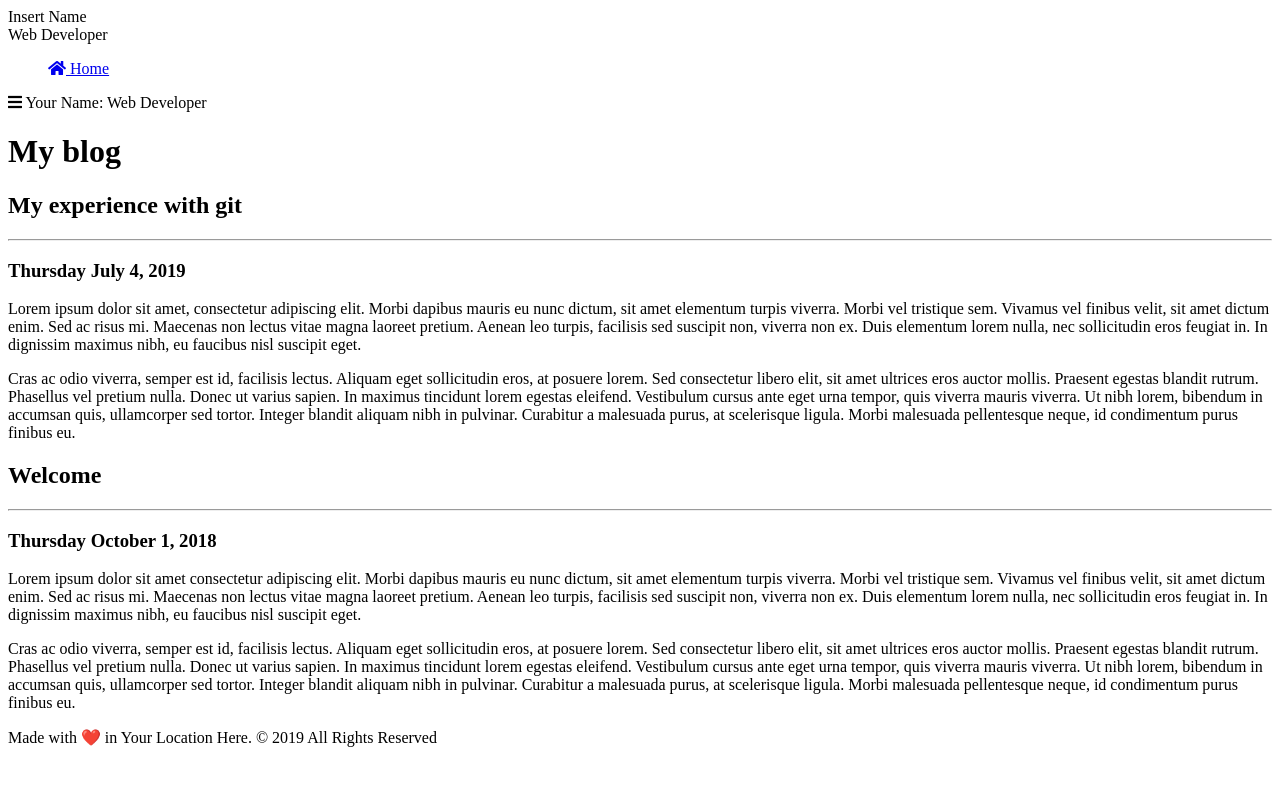
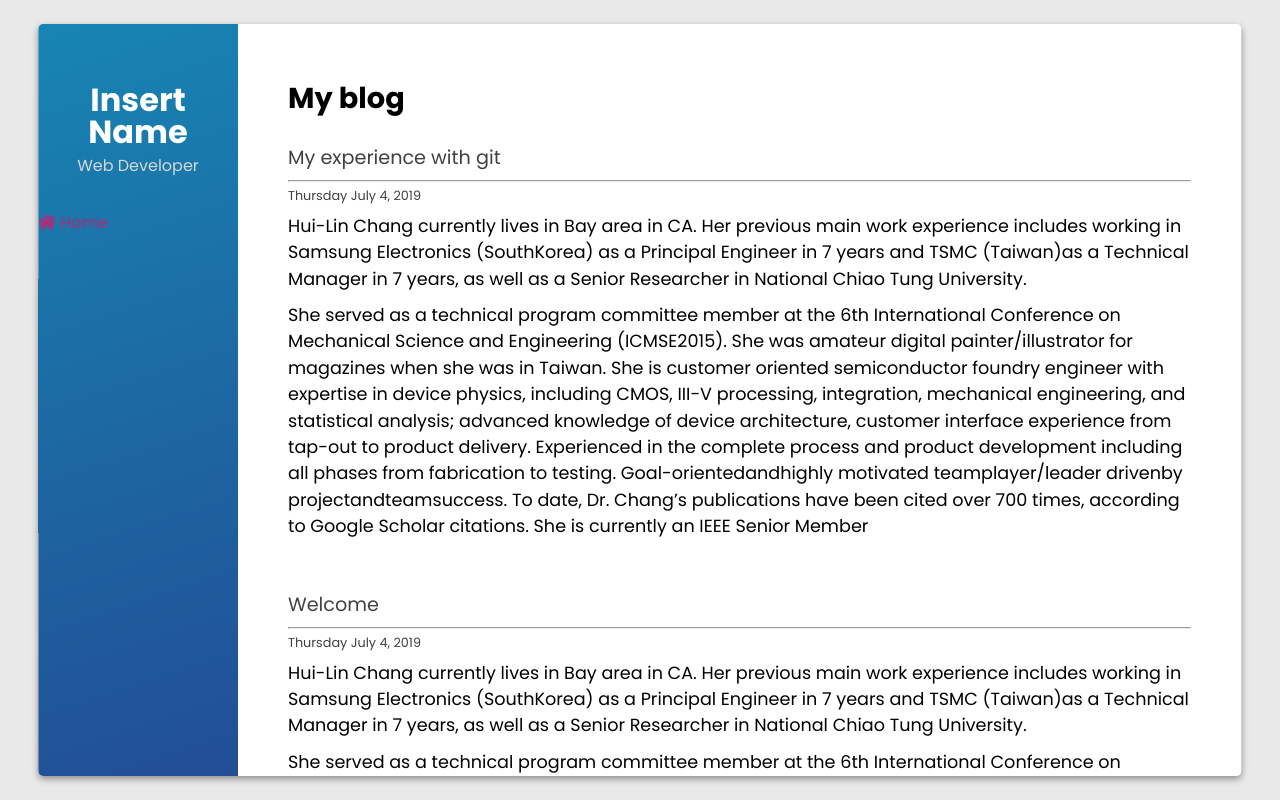
Before and after one commit to gladieschanggoodluck/my-personal-blog, a plain HTML site: page index.html in a window 1280 px wide. Drawn offline with nearby package versions, Linux system fonts and the light colour scheme.

Commit message:
Add completed styles.css file

```diff
--- /dev/null
+++ b/assets/css/style.css
@@ -0,0 +1,230 @@
+@import "https://fonts.googleapis.com/css?family=Poppins:400,700";
+
+body {
+  background-color: #e9e9e9;
+  font-family: "Poppins", sans-serif;
+}
+
+h1 {
+  font-weight: 700;
+  font-size: 1.8em;
+  padding: 10px 0px 10px 0px;
+}
+
+h2 {
+  font-size: 1.2em;
+  padding: 25px 0px 5px 0px;
+  color: #414141;
+}
+
+h3 {
+  font-size: 0.8em;
+  color: #414141;
+}
+
+p {
+  font-size: 1.1em;
+  line-height: 1.5em;
+  padding-top: 10px;
+}
+
+p:last-child {
+  padding-bottom: 30px;
+}
+
+a {
+  color: #b32b78;
+  text-decoration: none;
+  -o-transition:.5s;
+  -ms-transition:.5s;
+  -moz-transition:.5s;
+  -webkit-transition:.5s;
+  transition:.5s;
+}
+
+a:hover {
+  color: #852b87;
+}
+
+hr {
+  color: #414141;
+}
+
+div.parent {
+  position: relative;
+  height: 100vh;
+}
+
+div.wrapper {
+  position: absolute;
+  margin: 0 auto;
+  width: 94%;
+  height: 94%;
+  top: 50%;
+  left: 50%;
+  transform: translate(-50%, -50%);
+  background-color: #ffffff;
+  overflow-x: scroll;
+  -webkit-border-radius: 5px;
+  -moz-border-radius: 5px;
+  border-radius: 5px;
+  -webkit-box-shadow: 0px 3px 7px 0px rgba(0,0,0,0.4);
+  -moz-box-shadow: 0px 3px 7px 0px rgba(0,0,0,0.4);
+  box-shadow: 0px 3px 7px 0px rgba(0,0,0,0.4);
+  display: grid;
+  grid-template-rows: 1fr;
+  grid-template-columns: 200px 1fr;
+}
+
+nav {
+  display: grid;
+  grid-row: span 1;
+  grid-column: span 1;
+  background: rgb(23,133,179);
+  background: linear-gradient(162deg, rgba(23,133,179,1) 0%, rgba(38,57,138,1) 100%);
+}
+
+div.inner-wrap {
+  display: block;
+}
+
+div.site-header, div.site-subheader {
+  text-align: center;
+}
+
+div.site-header {
+  margin-top: 60px;
+  text-align: center;
+  font-size: 2em;
+  font-weight: 700;
+  color: #ffffff;
+}
+
+div.site-subheader {
+  text-align: center;
+  font-size: 1em;
+  margin-bottom: 40px;
+  color: #d6d6d6;
+  margin-top:10px;
+}
+
+ul.site-navigation li {
+  border-bottom: 1px solid rgba(214, 214, 214, 0.4);
+  padding: 20px 20px 20px 20px;
+  font-size: 1.1em;
+}
+
+ul.site-navigation li i {
+  margin-right: 5px;
+}
+
+ul.site-navigation li a {
+  color: #d6d6d6;
+  text-decoration: none;
+  -o-transition:.5s;
+  -ms-transition:.5s;
+  -moz-transition:.5s;
+  -webkit-transition:.5s;
+  transition:.5s;
+}
+
+ul.site-navigation li a:hover {
+  color: #ffffff;
+  opacity: 0.5;
+}
+
+.menu {
+  display: none;
+}
+
+main {
+  grid-row: span 1;
+  grid-column: span 1;
+  padding: 50px 50px 50px 50px;
+}
+
+.about-image {
+  float: left;
+  padding-top: 20px;
+  padding-right: 20px;
+  padding-bottom: 20px;
+}
+
+ul.social {
+  margin-top: 30px;
+  font-size: 1.3em;
+}
+
+ul.social li {
+  margin-bottom: 20px;
+  margin-left: 20px;
+}
+
+ul.social li:last-child {
+  margin-bottom: 0px;
+}
+
+footer {
+  font-size: 0.9em;
+  text-align: center;
+  color: #414141;
+}
+
+article.portfolio-item {
+  margin-top: 50px;
+  margin-bottom: 50px;
+  display: grid;
+  grid-template-rows: 1fr;
+  grid-template-columns: 150px 1fr;
+}
+
+div.portfolio-image {
+  grid-row: span 1;
+  grid-column: span 1;
+}
+
+div.portfolio-description {
+  padding-left: 50px;
+  grid-row: span 1;
+  grid-column: span 1;
+}
+
+@media (max-width: 768px) {
+  div.wrapper{
+    width: 96%;
+    grid-template-columns: 1fr;
+  }
+
+  nav {
+    display: none;
+  }
+
+  .active {
+    display: grid;
+  }
+
+  .menuup {
+    grid-template-columns: 200px 1fr!important;
+  }
+
+  .menu {
+    display: block;
+    margin-bottom: 40px;
+  }
+
+  .menu i {
+    margin-right: 10px;
+  }
+
+  .menu-icon {
+    cursor: pointer;
+  }
+
+  .hide {
+    display: none;
+  }
+
+  main {
+    padding: 20px 20px 20px 20px;
+  }
+}
--- a/index.html
+++ b/index.html
@@ -4,11 +4,13 @@
    <meta charset="UTF-8" />
    <meta name="viewport" content="width=device-width, initial-scale=1.0" />
    <meta http-equiv="X-UA-Compatible" content="ie=edge" />
+   <link rel="stylesheet" href="https://cdnjs.cloudflare.com/ajax/libs/meyer-reset/2.0/reset.min.css"/>
    <link
      rel="stylesheet"
      href="https://use.fontawesome.com/releases/v5.4.1/css/all.css"
    />
-   <title>Insert Name - Web Developer</title>
+  <link rel="stylesheet" href="assets/css/style.css"/>
+  <title>Insert Name - Web Developer</title>
  </head>
  <body>
    <div class="parent">
@@ -37,54 +39,26 @@
            <hr />
            <h3>Thursday July 4, 2019</h3>
            <p>
-             Lorem ipsum dolor sit amet, consectetur adipiscing elit. Morbi
-             dapibus mauris eu nunc dictum, sit amet elementum turpis viverra.
-             Morbi vel tristique sem. Vivamus vel finibus velit, sit amet
-             dictum enim. Sed ac risus mi. Maecenas non lectus vitae magna
-             laoreet pretium. Aenean leo turpis, facilisis sed suscipit non,
-             viverra non ex. Duis elementum lorem nulla, nec sollicitudin eros
-             feugiat in. In dignissim maximus nibh, eu faucibus nisl suscipit
-             eget.
+             Hui-Lin Chang currently lives in Bay area in CA. Her previous main work experience includes working in Samsung Electronics (SouthKorea) as a Principal Engineer in 7 years and TSMC (Taiwan)as a Technical Manager in 7 years, as well as a Senior Researcher in National Chiao Tung University.
            </p>
            <p>
-             Cras ac odio viverra, semper est id, facilisis lectus. Aliquam
-             eget sollicitudin eros, at posuere lorem. Sed consectetur libero
-             elit, sit amet ultrices eros auctor mollis. Praesent egestas
-             blandit rutrum. Phasellus vel pretium nulla. Donec ut varius
-             sapien. In maximus tincidunt lorem egestas eleifend. Vestibulum
-             cursus ante eget urna tempor, quis viverra mauris viverra. Ut nibh
-             lorem, bibendum in accumsan quis, ullamcorper sed tortor. Integer
-             blandit aliquam nibh in pulvinar. Curabitur a malesuada purus, at
-             scelerisque ligula. Morbi malesuada pellentesque neque, id
-             condimentum purus finibus eu.
+             She served as a technical program committee member at the 6th International Conference on Mechanical Science and Engineering (ICMSE2015).
+             She was amateur digital painter/illustrator for magazines when she was in Taiwan. She is customer oriented semiconductor foundry engineer with expertise in device physics, including CMOS, III-V processing, integration, mechanical engineering, and statistical analysis; advanced knowledge of device architecture, customer interface experience from tap-out to product delivery. Experienced in the complete process and product development including all phases from fabrication to testing. Goal-orientedandhighly motivated teamplayer/leader drivenby projectandteamsuccess.
+             To date, Dr. Chang’s publications have been cited over 700 times, according to Google Scholar citations. She is currently an IEEE Senior Member
            </p>
          </article>
 
          <article>
            <h2>Welcome</h2>
            <hr />
-           <h3>Thursday October 1, 2018</h3>
+           <h3>Thursday July 4, 2019</h3>
            <p>
-             Lorem ipsum dolor sit amet consectetur adipiscing elit. Morbi
-             dapibus mauris eu nunc dictum, sit amet elementum turpis viverra.
-             Morbi vel tristique sem. Vivamus vel finibus velit, sit amet
-             dictum enim. Sed ac risus mi. Maecenas non lectus vitae magna
-             laoreet pretium. Aenean leo turpis, facilisis sed suscipit non,
-             viverra non ex. Duis elementum lorem nulla, nec sollicitudin eros
-             feugiat in. In dignissim maximus nibh, eu faucibus nisl suscipit
-             eget.
+             Hui-Lin Chang currently lives in Bay area in CA. Her previous main work experience includes working in Samsung Electronics (SouthKorea) as a Principal Engineer in 7 years and TSMC (Taiwan)as a Technical Manager in 7 years, as well as a Senior Researcher in National Chiao Tung University.
            </p>
            <p>
-             Cras ac odio viverra, semper est id, facilisis lectus. Aliquam
-             eget sollicitudin eros, at posuere lorem. Sed consectetur libero
-             elit, sit amet ultrices eros auctor mollis. Praesent egestas
-             blandit rutrum. Phasellus vel pretium nulla. Donec ut varius
-             sapien. In maximus tincidunt lorem egestas eleifend. Vestibulum
-             cursus ante eget urna tempor, quis viverra mauris viverra. Ut nibh
-             lorem, bibendum in accumsan quis, ullamcorper sed tortor. Integer
-             blandit aliquam nibh in pulvinar. Curabitur a malesuada purus, at
-             scelerisque ligula. Morbi malesuada pellentesque neque, id
-             condimentum purus finibus eu.
+             She served as a technical program committee member at the 6th International Conference on Mechanical Science and Engineering (ICMSE2015).
+             She was amateur digital painter/illustrator for magazines when she was in Taiwan. She is customer oriented semiconductor foundry engineer with expertise in device physics, including CMOS, III-V processing, integration, mechanical engineering, and statistical analysis; advanced knowledge of device architecture, customer interface experience from tap-out to product delivery. Experienced in the complete process and product development including all phases from fabrication to testing. Goal-orientedandhighly motivated teamplayer/leader drivenby projectandteamsuccess.
+             To date, Dr. Chang’s publications have been cited over 700 times, according to Google Scholar citations. She is currently an IEEE Senior Member
            </p>
          </article>
 
```
